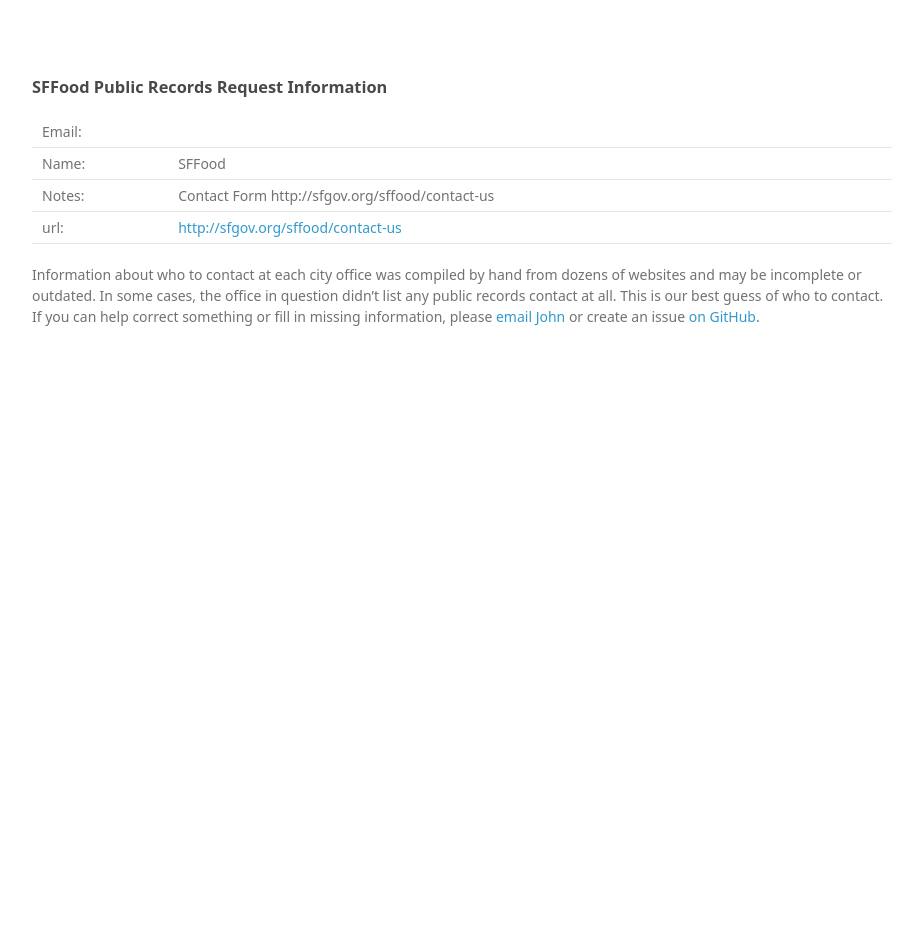
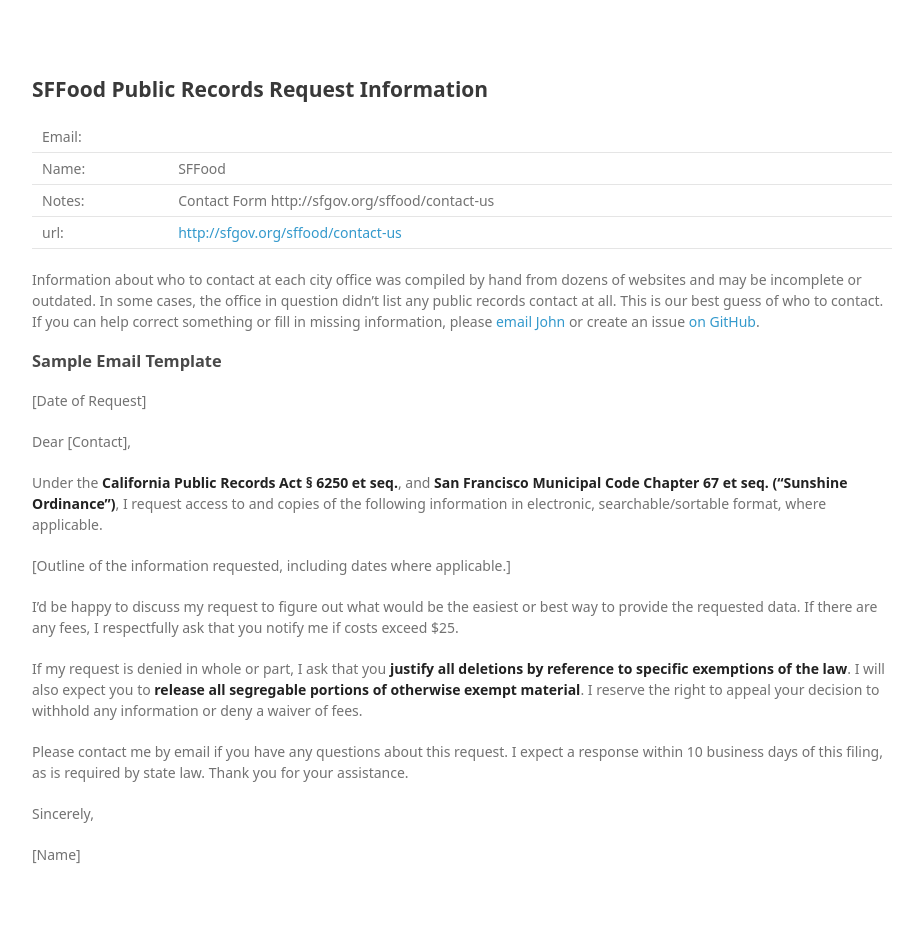
Before and after one commit to cowlicks/sunshine, a Flask app: page /department/SFFood in a window 1280 px wide. Shown: the whole page, without its empty margins (178-1101 px from the left). Before the commit the page ends 326 px from the top, so only its background shows below. Run offline with Flask 2, Linux system fonts and the light colour scheme.

Commit message:
add sample email template

```diff
--- a/app/templates/department.html
+++ b/app/templates/department.html
@@ -3,9 +3,9 @@
 {% block content %}
 
 <p>
-<h3>
+<h2>
 {{ department }} Public Records Request Information
-</h3>
+</h2>
 </p>
 
 
@@ -37,4 +37,16 @@
   create an issue <a href='https://github.com/cowlicks/sunshine'>on GitHub</a>.
 </p>
 
+<h3>Sample Email Template</h3>
+
+<p>[Date of Request]</p>
+<p>Dear [Contact],</p>
+<p>Under the <strong>California Public Records Act § 6250 et seq.</strong>, and <strong>San Francisco Municipal Code Chapter 67 et seq. (“Sunshine Ordinance”)</strong>, I request access to and copies of the following information in electronic, searchable/sortable format, where applicable.</p>
+<p>[Outline of the information requested, including dates where applicable.]</p>
+<p>I’d be happy to discuss my request to figure out what would be the easiest or best way to provide the requested data. If there are any fees, I respectfully ask that you notify me if costs exceed $25.</p>
+<p>If my request is denied in whole or part, I ask that you <strong>justify all deletions by reference to specific exemptions of the law</strong>. I will also expect you to <strong>release all segregable portions of otherwise exempt material</strong>. I reserve the right to appeal your decision to withhold any information or deny a waiver of fees.</p>
+<p>Please contact me by email if you have any questions about this request. I expect a response within 10 business days of this filing, as is required by state law. Thank you for your assistance.</p>
+<p>Sincerely,</p>
+<p>[Name]</p>
+
 {% endblock %}
```
